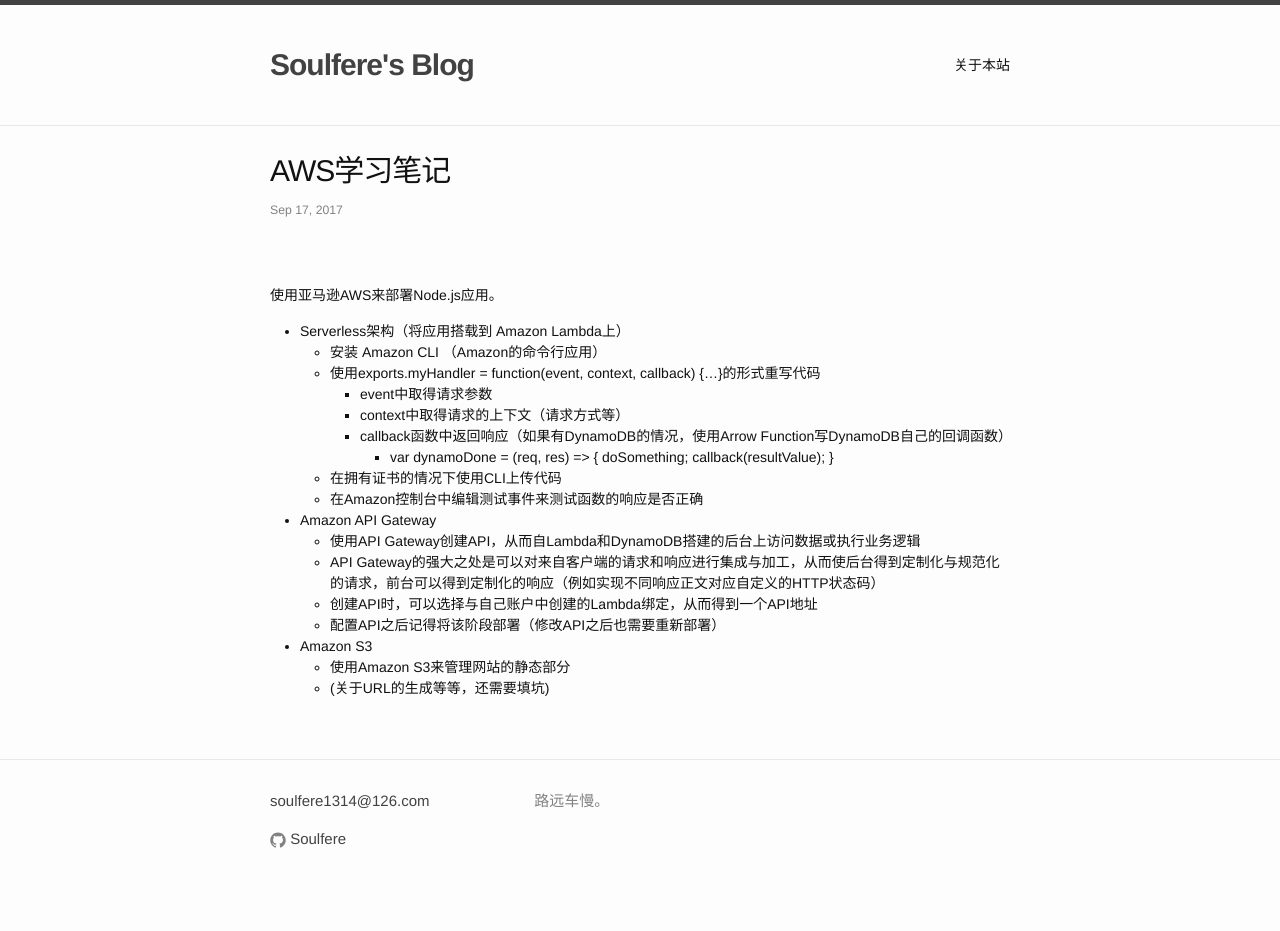
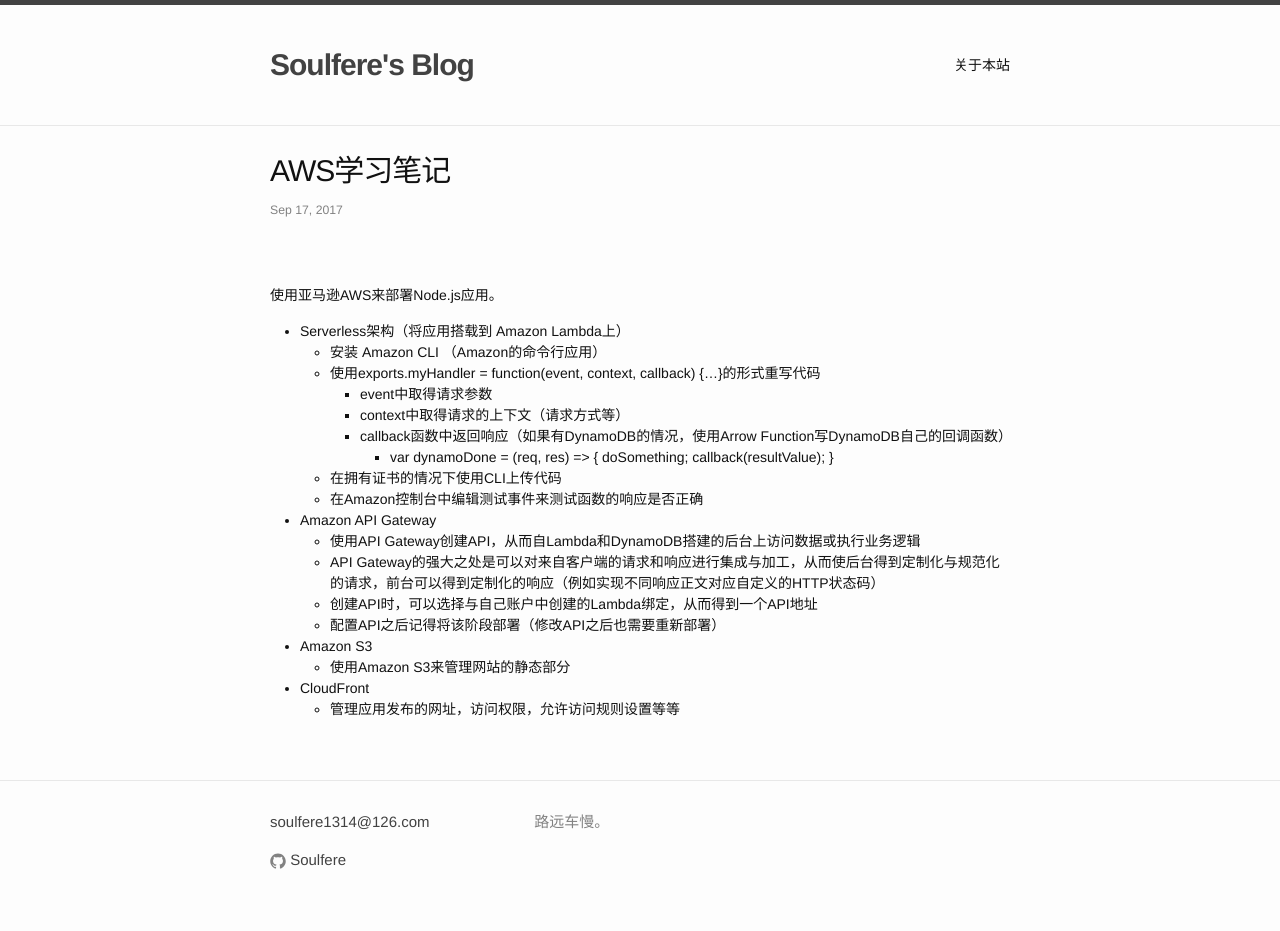
Before and after one commit to soulfere/soulfere.github.io, a Jekyll site: the page built from _posts/2017-9-17-aws-learning.markdown, in a window 1280 px wide. Built offline with Jekyll 4.4.1, drawn with Linux system fonts in a browser that asks for light colours; before the commit the page ends 910 px from its top, so only the background shows below that.

Commit message:
Add content.

```diff
--- a/_posts/2017-9-17-aws-learning.markdown
+++ b/_posts/2017-9-17-aws-learning.markdown
@@ -23,4 +23,5 @@ title:  "AWS学习笔记"
    - 配置API之后记得将该阶段部署（修改API之后也需要重新部署）
  - Amazon S3
    - 使用Amazon S3来管理网站的静态部分
-   - (关于URL的生成等等，还需要填坑)
+ - CloudFront
+   - 管理应用发布的网址，访问权限，允许访问规则设置等等
```
